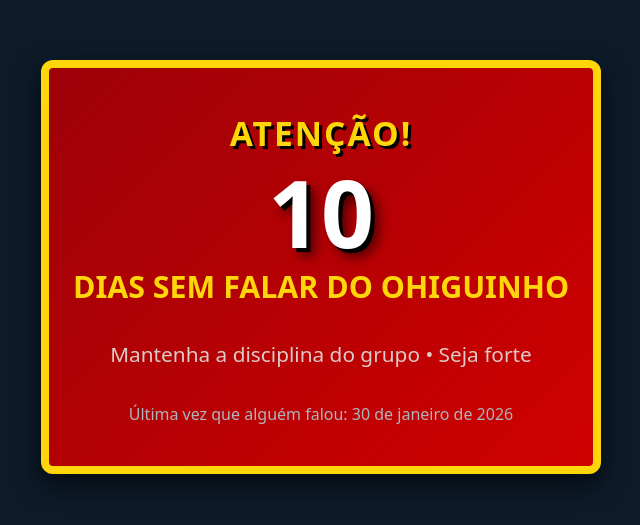
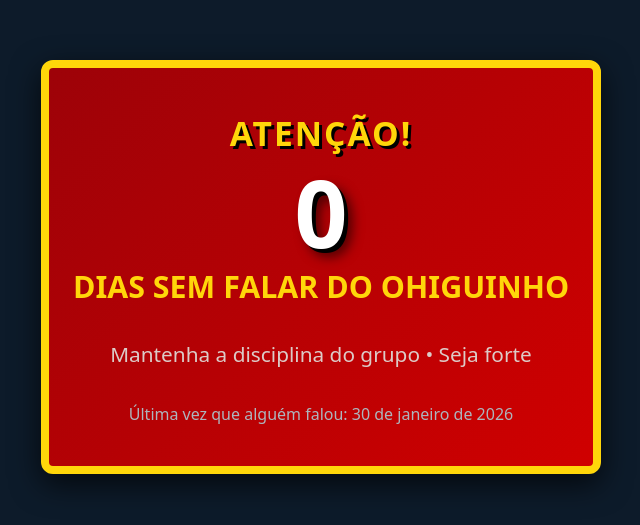
Before and after one commit to guilhermeassuncao/ohiguinho, a plain HTML site: page index.html in a window 1280 px wide. Shown: the part 133-658 px from the top of the page, without its empty margins (319-959 px from the left). Drawn offline with nearby package versions, Linux system fonts and the light colour scheme.

Commit message:
Update index.html

```diff
--- a/index.html
+++ b/index.html
@@ -71,7 +71,7 @@
   <div class="placa">
     <div class="titulo">ATENÇÃO!</div>
 
-    <div class="contador" id="dias">10</div>
+    <div class="contador" id="dias">0</div>
 
     <div class="subtitulo">
       DIAS SEM FALAR DO OHIGUINHO
```
